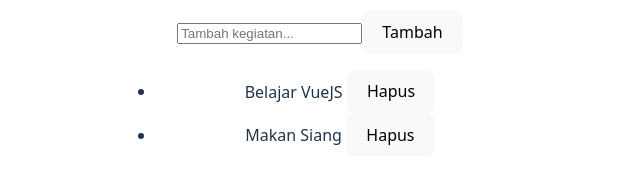
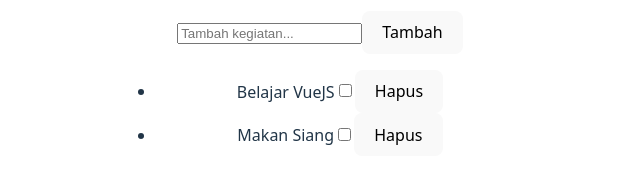
Before and after one commit to DanielArkhan/32-pbk-uts-233510652, a Vue app: page / in a window 1280 px wide. Shown: the part 371-554 px from the top of the page, without its empty margins (320-960 px from the left). Built offline with nearby package versions, Linux system fonts and the light colour scheme.

Commit message:
Menambahkan tanda checklist untuk menandakan kegiatan yang telah dilakukan

```diff
--- a/src/App.vue
+++ b/src/App.vue
@@ -8,7 +8,8 @@
 
     <ul>
       <li v-for="(task, index) in tasks" :key="index">
-        {{ task }}
+        <span :class="{ done: task.done }">{{ task.text }}</span>
+        <input type="checkbox" v-model="task.done" />
         <button @click="removeTask(index)">Hapus</button>
       </li>
     </ul>
@@ -20,7 +21,10 @@ export default {
   data() {
     return {
       newTask: '',
-      tasks: ['Belajar VueJS', 'Makan Siang']
+      tasks: [
+      { text: 'Belajar VueJS', done: false },
+      { text: 'Makan Siang', done: false }
+    ]
     };
   },
   methods: {
```
